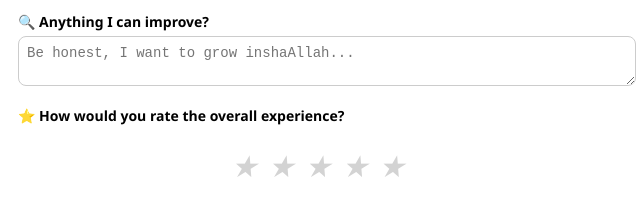
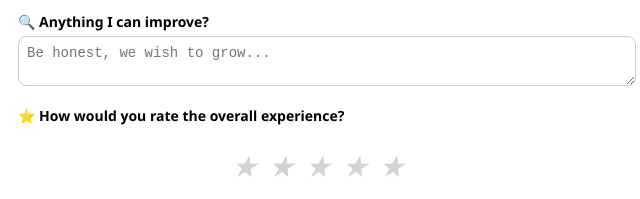
Before and after one commit to braham31dot/rating-page-homework-, a plain HTML site: page index.html in a window 1280 px wide. Shown: the part 725-924 px from the top of the page, 322-962 px from the left. Drawn offline with Linux system fonts and the light colour scheme.

Commit message:
Update index.html

```diff
--- a/index.html
+++ b/index.html
@@ -162,7 +162,7 @@
     </select>
 
     <label for="improvements">🔍 Anything I can improve?</label>
-    <textarea name="improvements" id="improvements" placeholder="Be honest, I want to grow inshaAllah..."></textarea>
+    <textarea name="improvements" id="improvements" placeholder="Be honest, we wish to grow..."></textarea>
 
     <label>⭐ How would you rate the overall experience?</label>
     <div class="stars" id="starContainer">
```
